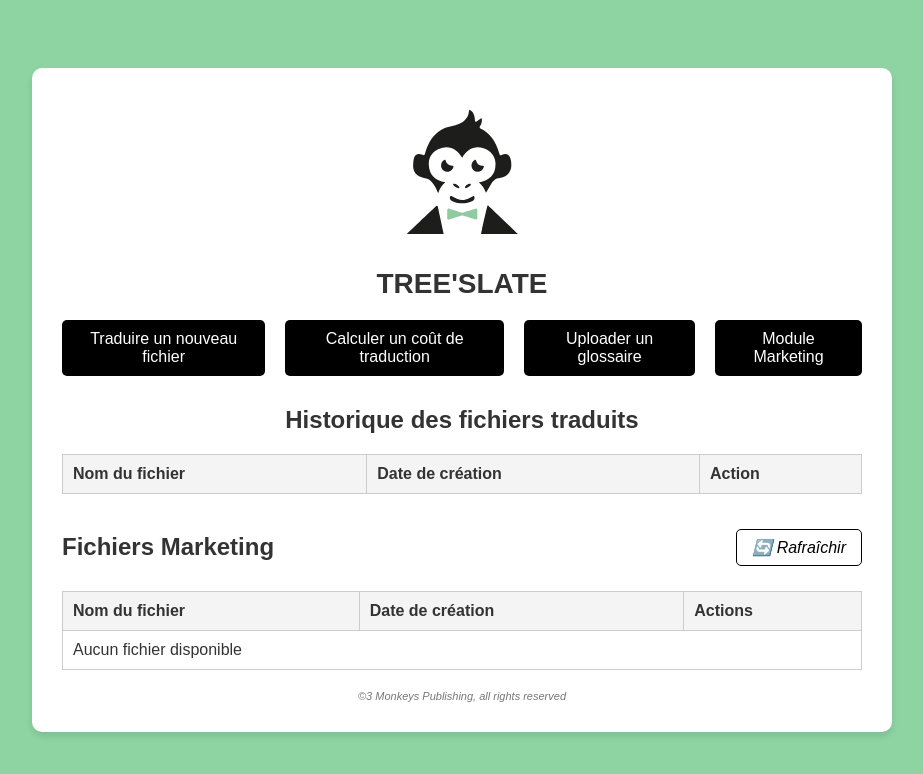
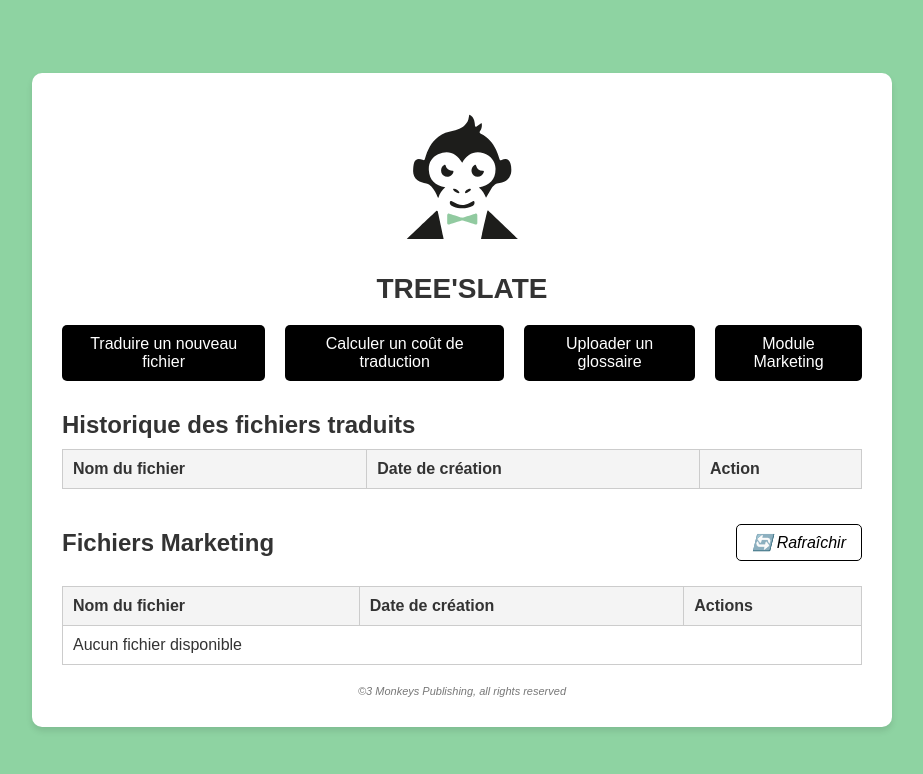
Before and after one commit to thomasrib8/treeslate_V2, a Flask app: page / in a window 1280 px wide. Shown: the top 774 px of the page, without its empty margins (178-1101 px from the left). Run offline with Flask 2, Linux system fonts and the light colour scheme; data that the repository does not hold is empty.

Commit message:
Update main_menu.html

```diff
--- a/templates/main_menu.html
+++ b/templates/main_menu.html
@@ -99,7 +99,12 @@
             <a href="/translation/upload_glossary">Uploader un glossaire</a>
             <a href="{{ url_for('marketing.marketing_home') }}">Module Marketing</a>
         </div>
-        <h2>Historique des fichiers traduits</h2>
+
+        <!-- Conteneur pour "Historique des fichiers traduits" -->
+        <div class="title-container">
+            <h2 style="margin: 0;">Historique des fichiers traduits</h2>
+        </div>
+
         <table class="table">
             <thead>
                 <tr>
```
